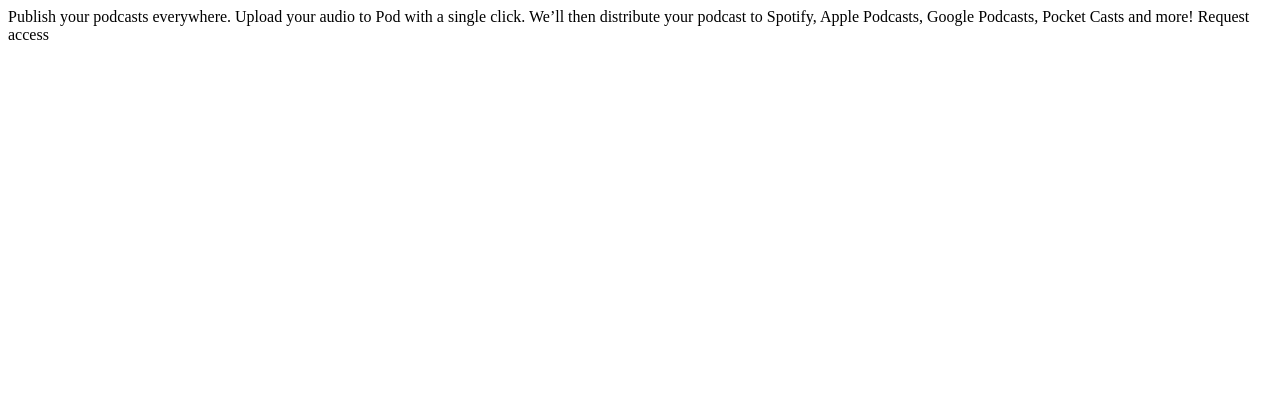
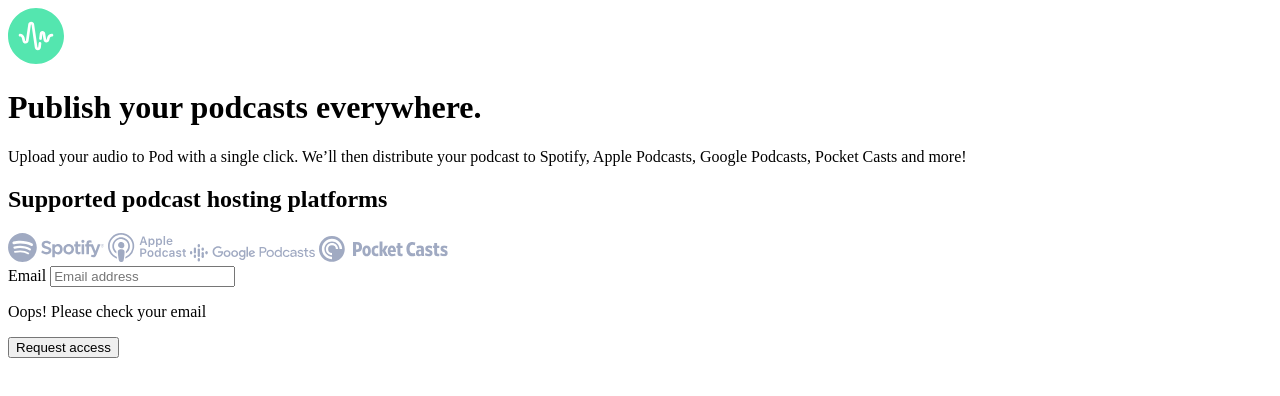
Before and after one commit to WesselKonstantinov/pod-request-access-landing-page, a plain HTML site: page index.html in a window 1280 px wide. Drawn offline with Linux system fonts and the light colour scheme.

Commit message:
Structure content with HTML

```diff
--- a/index.html
+++ b/index.html
@@ -1,19 +1,87 @@
 <!DOCTYPE html>
 <html lang="en">
-<head>
-  <meta charset="UTF-8">
-  <meta name="viewport" content="width=device-width, initial-scale=1.0">
-
-  <link rel="icon" type="image/png" sizes="32x32" href="./assets/favicon-32x32.png">
-
-  <title>Frontend Mentor | Pod request access landing page</title>
-</head>
-<body>
-  Publish your podcasts everywhere.
-
-  Upload your audio to Pod with a single click. We’ll then distribute your podcast to Spotify,
-  Apple Podcasts, Google Podcasts, Pocket Casts and more!
-
-  Request access
-</body>
+  <head>
+    <meta charset="UTF-8" />
+    <meta name="viewport" content="width=device-width, initial-scale=1.0" />
+    <link
+      rel="icon"
+      type="image/png"
+      sizes="32x32"
+      href="./assets/favicon-32x32.png"
+    />
+    <title>Frontend Mentor | Pod request access landing page</title>
+  </head>
+  <body>
+    <div class="page">
+      <header class="header">
+        <a href="/" class="header__link">
+          <img
+            src="./assets/desktop/logo.svg"
+            alt="Pod - Home"
+            width="135"
+            height="56"
+            class="header__logo"
+          />
+        </a>
+      </header>
+      <main class="hero">
+        <h1 class="hero__title">
+          Publish your podcasts
+          <span class="hero__title-highlight">everywhere.</span>
+        </h1>
+        <p class="hero__text">
+          Upload your audio to Pod with a single click. We’ll then distribute
+          your podcast to Spotify, Apple Podcasts, Google Podcasts, Pocket Casts
+          and more!
+        </p>
+        <div class="hero__podcast-icons">
+          <h2 class="sr-only">Supported podcast hosting platforms</h2>
+          <img
+            src="./assets/desktop/spotify.svg"
+            alt="Spotify"
+            width="96"
+            height="29"
+            class="hero__podcast-icon"
+          />
+          <img
+            src="./assets/desktop/apple-podcast.svg"
+            alt="Apple Podcast"
+            width="78"
+            height="29"
+            class="hero__podcast-icon"
+          />
+          <img
+            src="./assets/desktop/google-podcasts.svg"
+            alt="Google Podcasts"
+            width="125"
+            height="18"
+            class="hero__podcast-icon"
+          />
+          <img
+            src="./assets/desktop/pocket-casts.svg"
+            alt="Pocket Casts"
+            width="129"
+            height="26"
+            class="hero__podcast-icon"
+          />
+        </div>
+        <form class="cta-form">
+          <label for="email" class="sr-only">Email</label>
+          <input
+            type="email"
+            name="email"
+            id="email"
+            autocomplete="email"
+            placeholder="Email address"
+            class="cta-form__input"
+            aria-describedby="email-error"
+          />
+          <div id="email-error" class="cta-form__error" aria-live="polite">
+            <p class="cta-form__error-message">Oops! Please check your email</p>
+          </div>
+          <button type="submit" class="cta-form__submit">Request access</button>
+        </form>
+      </main>
+    </div>
+  </body>
 </html>
```
